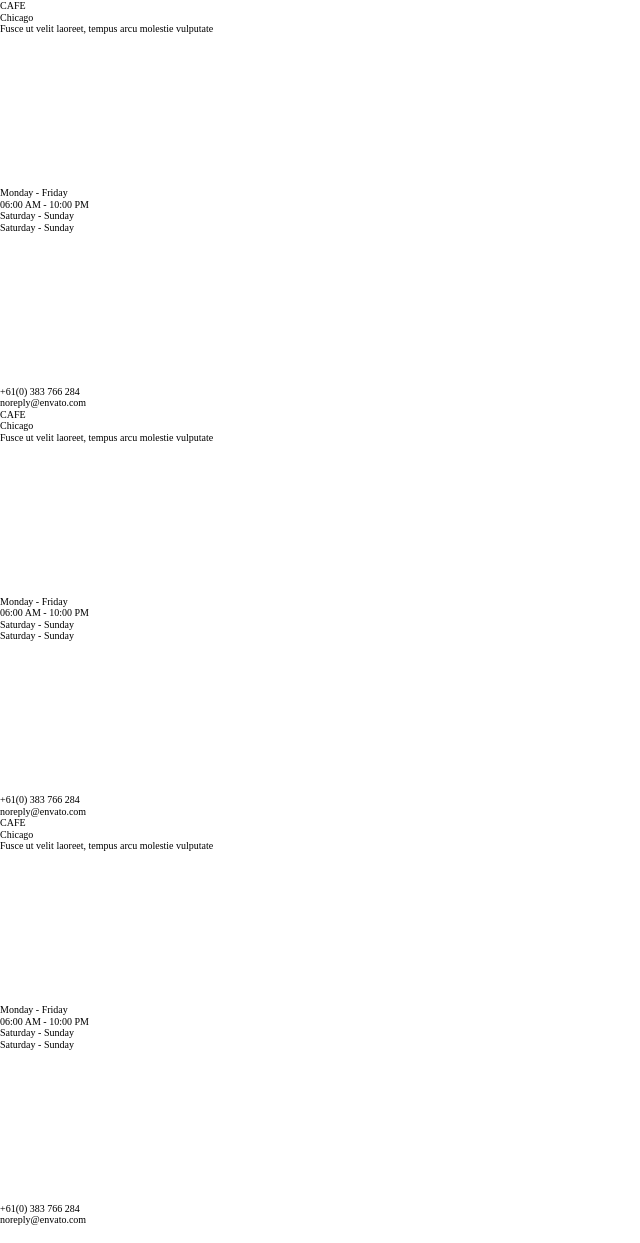
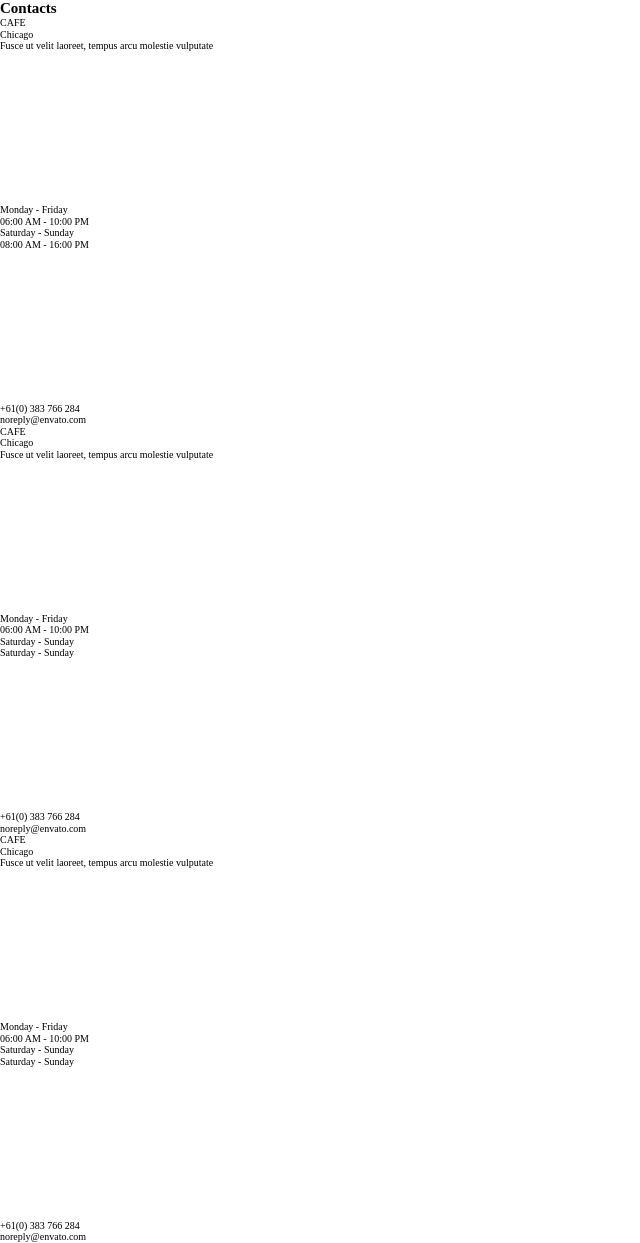
Before and after one commit to QuickerMaths/projekt-grupa-1, a website built with Parcel: page src/index.html in a window 1280 px wide. Shown: the whole page, without its empty margins (0-640 px from the left). Built offline with nearby package versions, Linux system fonts and the light colour scheme.

Commit message:
comments from the teamleader - corrections

```diff
--- a/src/partials/_contacts.html
+++ b/src/partials/_contacts.html
@@ -1,81 +1,71 @@
-<div class="contacts">
-  <div clas="contacts__background">
+<section class="contacts">
+  <div class="contacts__background">
+    <h2 class="contacts__section-title">Contacts</h2>
     <div class="contacts_flex">
-      <div class="contacts__cards">
-        <ul class="contacts__top">
+      <!-- karta 1 -->
+      <ul class="contacts__cards">
         <li class="contacts__title--beige">CAFE</li>
-
         <li class="coctacts__city">Chicago</li>
         <li class="contacts__description">
           Fusce ut velit laoreet, tempus arcu molestie vulputate
         </li>
-        </ul>
+        <li>
           <svg src="../projekt-grupa-1/src/images/icons.svg#"></svg>
-        <ul class="contacts__middle">
+        </li>
         <li class="contacts__days">Monday - Friday</li>
-
         <li class="contacts__time">06:00 AM - 10:00 PM</li>
         <li class="contacts__days">Saturday - Sunday</li>
 
-          <li class="contacts__time">Saturday - Sunday</li>
-        </ul>
+        <li class="contacts__time">08:00 AM - 16:00 PM</li>
+        <li>
           <svg src="../projekt-grupa-1/src/images/icons.svg#"></svg>
-        <ul class="contacts__bottom">
+        </li>
         <li class="contacts__description">+61(0) 383 766 284</li>
 
         <li class="contacts__description">noreply@envato.com</li>
       </ul>
-      </div>
-      <div class="contacts__cards">
-        <ul class="contacts__top">
+      <!-- karta 2 -->
+      <ul class="contacts__cards">
         <li class="contacts__title--green">CAFE</li>
 
         <li class="contacts__city">Chicago</li>
         <li class="contacts__description">
           Fusce ut velit laoreet, tempus arcu molestie vulputate
         </li>
-        </ul>
+        <li>
           <svg src="../projekt-grupa-1/src/images/icons.svg#"></svg>
-        <ul class="contacts__middle">
+        </li>
         <li class="contacts__days">Monday - Friday</li>
-
         <li class="contacts__time">06:00 AM - 10:00 PM</li>
         <li class="contacts__days">Saturday - Sunday</li>
-
         <li class="contacts__time">Saturday - Sunday</li>
-        </ul>
+        <li>
           <svg src="../projekt-grupa-1/src/images/icons.svg#"></svg>
-        <ul class="contacts__bottom">
+        </li>
         <li class="contacts__description">+61(0) 383 766 284</li>
-
         <li class="contacts__description">noreply@envato.com</li>
       </ul>
-      </div>
-      <div class="contacts__cards">
-        <ul class="contacts__top">
+      <!-- karta 3 -->
+      <ul class="contacts__cards">
         <li class="contacts__title--beige">CAFE</li>
 
         <li class="contacts__city">Chicago</li>
         <li class="contacts__description">
           Fusce ut velit laoreet, tempus arcu molestie vulputate
         </li>
-        </ul>
+        <li>
           <svg src="../projekt-grupa-1/src/images/icons.svg#"></svg>
-        <ul class="contacts__middle">
+        </li>
         <li class="contacts__days">Monday - Friday</li>
-
         <li class="contacts__time">06:00 AM - 10:00 PM</li>
         <li class="contacts__days">Saturday - Sunday</li>
-
         <li class="contacts__time">Saturday - Sunday</li>
-        </ul>
+        <li>
           <svg src="../projekt-grupa-1/src/images/icons.svg#"></svg>
-        <ul class="contacts__bottom">
+        </li>
         <li class="contacts__description">+61(0) 383 766 284</li>
-
         <li class="contacts__description">noreply@envato.com</li>
       </ul>
     </div>
   </div>
-  </div>
-</div>
+</section>
```
Lines whose indentation alone changed are shown as unchanged.
